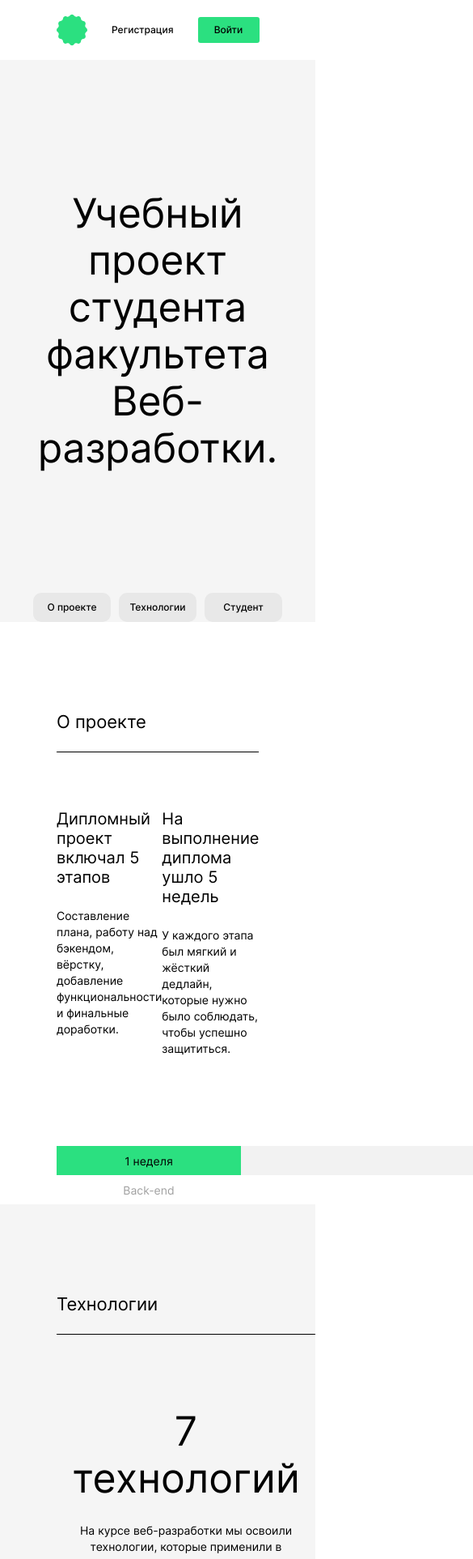
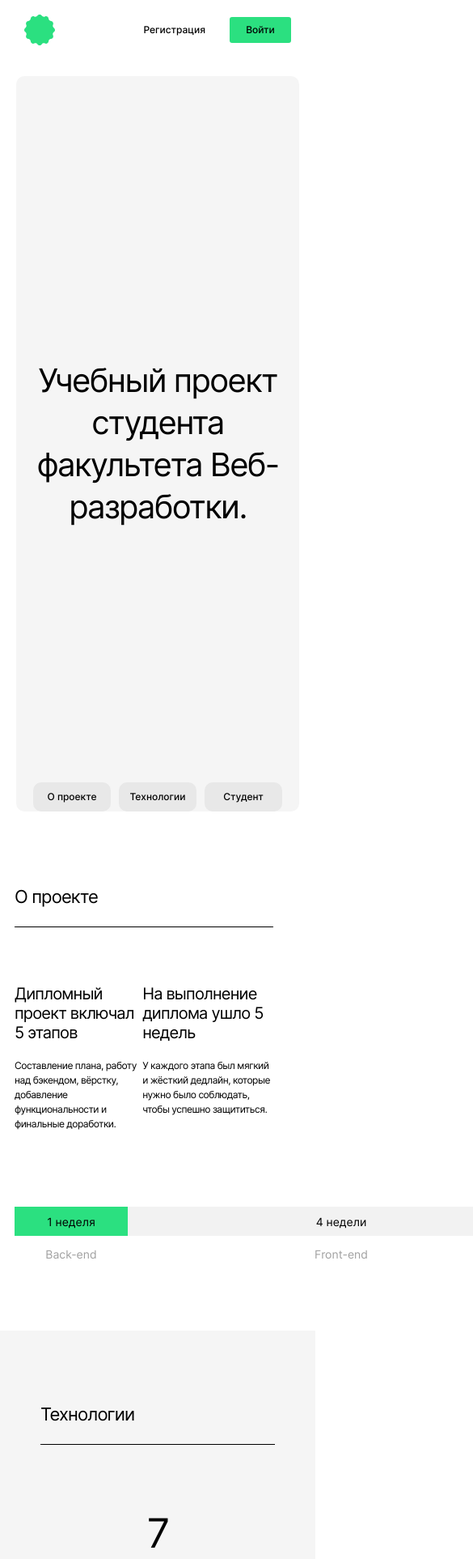
Before and after one commit to DmitriyMGN/movies-explorer-frontend, a React (Create React App) app: page / in a window 390 px wide. Shown: the top 1925 px of the page at 81% size, 585 px wide, since content can reach past the window. Built offline with nearby package versions, Linux system fonts and the light colour scheme.

Commit message:
feat: adaptive

```diff
--- a/public/index.html
+++ b/public/index.html
@@ -24,7 +24,7 @@
       work correctly both with client-side routing and a non-root public URL.
       Learn how to configure a non-root public URL by running `npm run build`.
     -->
-    <title>Mesto</title>
+    <title>Movies</title>
   </head>
   <body>
     <noscript>You need to enable JavaScript to run this app.</noscript>
--- a/src/components/AboutProject/AboutProject.css
+++ b/src/components/AboutProject/AboutProject.css
@@ -2,6 +2,22 @@
   max-width: 1280px;
   min-height: 608px;
   padding: 0 70px;
+}
+
+@media screen and (max-width:768px) {
+  .project {
+    max-width: 768px;
+    min-height: 585px;
+    padding: 0 50px;
+  }
+}
+
+@media screen and (max-width:768px) {
+  .project {
+    max-width: 320px;
+    min-height: 641px;
+    padding: 0 18px;
+  }
 }
 
 .title {
@@ -13,15 +29,50 @@
   font-size: 22px;
   line-height: 27px;
   border-bottom: 1px solid black;
+  letter-spacing: -0.04em;
 }
+
+@media screen and (max-width:768px) {
+  .title {
+    padding: 92px 0 23px;
+  }
+}
+
+@media screen and (max-width:320px) {
+  .title {
+    padding: 70px 0 25px;
+    font-size: 18px;
+    line-height: 22px;
+  }
+}
+
 
 .project__info {
   display: flex;
   justify-content: space-between;
 }
 
+@media screen and (max-width:320px) {
+  .project__info {
+    margin-top: 62px;
+    flex-direction: column;
+  }
+}
+
 .project-about {
   max-width: 550px;
+}
+
+@media screen and (max-width:768px) {
+  .project-about {
+    max-width: 290px;
+  }
+}
+
+@media screen and (max-width:320px) {
+  .project-about {
+    max-width: 284px;
+  }
 }
 
 .project-about__title {
@@ -32,6 +83,22 @@
   font-weight: 400;
   font-size: 20px;
   line-height: 24px;
+  letter-spacing: -0.04em;
+}
+
+
+@media screen and (max-width:768px) {
+  .project-about__title {
+    padding: 70px 0 20px;
+  }
+}
+
+@media screen and (max-width:320px) {
+  .project-about__title {
+    padding: 0 0 15px;
+    font-size: 18px;
+    line-height: 22px;
+  }
 }
 
 .project-about__paragraph {
@@ -42,6 +109,23 @@
   font-weight: 400;
   font-size: 14px;
   line-height: 20px;
+  letter-spacing: -0.04em;
+}
+
+@media screen and (max-width:768px) {
+  .project-about__paragraph {
+    padding: 0 0 93px;
+    font-size: 12px;
+    line-height: 18px;
+  }
+}
+
+@media screen and (max-width:320px) {
+  .project-about__paragraph {
+    padding: 0 0 58px;
+    font-size: 11px;
+    line-height: 16px;
+  }
 }
 
 .project-graph {
@@ -64,6 +148,20 @@
   background-color: #2BE080;
 }
 
+@media screen and (max-width:768px) {
+  .project-graph__backend {
+    min-width: 140px;
+  }
+}
+
+@media screen and (max-width:320px) {
+  .project-graph__backend {
+    min-width: 100px;
+    font-size: 11px;
+    line-height: 13px;
+  }
+}
+
 .project-graph__frontend {
   padding: 0;
   margin: 0;
@@ -80,12 +178,29 @@
   background-color: #F2F2F2;;
 }
 
-.project-graph__backend_text {
+@media screen and (max-width:768px) {
+  .project-graph__frontend {
+    min-width: 528px;
+  }
+}
+
+@media screen and (max-width:320px) {
+  .project-graph__frontend {
+    min-width: 184px;
+    font-size: 11px;
+    line-height: 13px;
+  }
+}
+
+.project-graph_text {
+  padding-top: 14px;
+  min-height: 0;
   background-color: white;
   color: #A0A0A0;
 }
 
-.project-graph__frontend_text {
-  background-color: white;
-  color: #A0A0A0;
+@media screen and (max-width:320px) {
+  .project-graph_text {
+    padding-top: 10px;
+  }
 }
--- a/src/components/AboutProject/AboutProject.js
+++ b/src/components/AboutProject/AboutProject.js
@@ -20,8 +20,8 @@ function AboutProject(props) {
           <p className="project-graph__frontend">4 недели</p>
         </div>
         <div className="project-graph">
-          <p className="project-graph__backend project-graph__backend_text">Back-end</p>
-          <p className="project-graph__frontend project-graph__frontend_text">Front-end</p>
+          <p className="project-graph__backend project-graph_text">Back-end</p>
+          <p className="project-graph__frontend project-graph_text">Front-end</p>
         </div>
     </div>
   );
--- a/src/components/Footer/Footer.js
+++ b/src/components/Footer/Footer.js
@@ -5,9 +5,9 @@ function Footer () {
   return (
     <footer className="footer">
       <p className="footer__copyright">Учебный проект Яндекс.Практикум х BeatFilm.</p>
-      <div className="footer__navbar">
+      <div className="navbar navbar_footer">
         <p className="footer__text">© 2022</p>
-        <div>
+        <div className="navbar__list">
           {location.pathname === '/' && <Link className="navbar__element navbar__element_footer" to="/signup">Яндекс.Практикум</Link> }
           {location.pathname === '/' && <Link className="navbar__element navbar__element_footer" to="/signup">Github</Link> }
         </div>
--- a/src/components/Header/Header.css
+++ b/src/components/Header/Header.css
@@ -1,10 +1,24 @@
 .header {
   max-width: 1140px;
   min-height: 74px;
-  margin: 0 70px;
+  margin: 0 70px 20px;
   display: flex;
   justify-content: space-between;
   align-items: center;
+}
+
+@media screen and (max-width:768px) {
+  .header {
+    max-width: 768px;
+    margin: 0 30px 20px;
+  }
+}
+
+@media screen and (max-width:320px) {
+  .header {
+    max-width: 320px;
+    margin: 0 14px 15px;
+  }
 }
 
 .navbar {
@@ -25,6 +39,14 @@
   cursor: pointer;
 }
 
+@media screen and (max-width:320px) {
+  .navbar__element {
+    margin-left: 15px;
+    font-size: 10px;
+    line-height: 16px;
+  }
+}
+
 .navbar__element_type_button {
   min-width: 76px;
   min-height: 32px;
@@ -32,3 +54,10 @@
   border: none;
   border-radius: 3px;
 }
+
+@media screen and (max-width:320px) {
+  .navbar__element_type_button {
+    min-width: 54px;
+    min-height: 26px;
+  }
+}
--- a/src/components/Portfolio/Portfolio.css
+++ b/src/components/Portfolio/Portfolio.css
@@ -1,5 +1,17 @@
 .portfolio {
   padding: 0 70px;
+}
+
+@media screen and (max-width:768px) {
+  .portfolio {
+    padding: 0 50px;
+  }
+}
+
+@media screen and (max-width:320px) {
+  .portfolio {
+    padding: 0 14px;
+  }
 }
 
 .portfolio__title {
@@ -13,6 +25,21 @@
   color: #A0A0A0;
 }
 
+
+@media screen and (max-width:768px) {
+  .portfolio__title {
+    padding: 90px 0 30px;
+  }
+}
+
+@media screen and (max-width:320px) {
+  .portfolio__title {
+    padding: 68px 0 20px;
+    font-size: 14px;
+    line-height: 20px;
+  }
+}
+
 .portfolio__list {
   margin: 0;
   padding: 0;
@@ -21,10 +48,16 @@
 
 .portfolio__item {
   margin: 0;
-  padding: 20px 0;
+  padding: 20px 0 10px;
   display: flex;
   justify-content: space-between;
   border-bottom: 1px solid #E8E8E8;
+}
+
+@media screen and (max-width:320px) {
+  .portfolio__item {
+    padding: 20px 0;
+  }
 }
 
 .portfolio__link {
@@ -37,6 +70,19 @@
   font-size: 30px;
   line-height: 50px;
   color: black;
+  letter-spacing: -0.04em;
+}
+
+@media screen and (max-width:768px) {
+  .portfolio__link {
+    font-size: 28px;
+  }
+}
+@media screen and (max-width:768px) {
+  .portfolio__link {
+    font-size: 18px;
+    line-height: 28px;
+  }
 }
 
 .portfolio__link-arrow {
@@ -50,3 +96,16 @@
   line-height: 60px;
   color: black;
 }
+
+@media screen and (max-width:768px) {
+  .portfolio__link-arrow {
+    font-size: 28px;
+  }
+}
+
+@media screen and (max-width:320px) {
+  .portfolio__link-arrow {
+    font-size: 18px;
+    line-height: 28px;
+  }
+}
--- a/src/components/Promo/Promo.css
+++ b/src/components/Promo/Promo.css
@@ -3,6 +3,24 @@
   min-height: 493px;
   margin: 0 auto;
   background-color:  #F5F5F5;
+  border-radius: 10px;
+}
+
+
+@media screen and (max-width:768px) {
+  .promo {
+    max-width: 728px;
+    min-height: 834px;
+    margin: 0 20px;
+  }
+}
+
+@media screen and (max-width:320px) {
+  .promo {
+    max-width: 292px;
+    min-height: 586px;
+    margin: 0 14px;
+  }
 }
 
 .promo__title {
@@ -14,5 +32,24 @@
   font-weight: 400;
   font-size: 50px;
   line-height: 58px;
+  letter-spacing: -0.04em;
   text-align: center;
 }
+
+@media screen and (max-width:768px) {
+  .promo__title {
+    max-width: 680px;
+    padding: 350px 0 314px;
+    font-size: 40px;
+    line-height: 52px;
+  }
+}
+
+@media screen and (max-width:320px) {
+  .promo__title {
+    max-width: 292px;
+    padding: 220px 0 212px;
+    font-size: 29px;
+    line-height: 37px;
+  }
+}
--- a/src/components/Techs/Techs.css
+++ b/src/components/Techs/Techs.css
@@ -2,7 +2,30 @@
   max-width: 1280px;
   min-height: 625px;
   background-color:  #F5F5F5;
-  padding-left: 70px;
+  padding: 0 50px;
+}
+
+@media screen and (max-width:768px) {
+  .techs {
+    min-height: 567px;
+  }
+}
+
+@media screen and (max-width:320px) {
+  .techs {
+    min-height: 651px;
+    padding: 0 18px;
+  }
+}
+
+.title_techs {
+  padding-top: 90px;
+}
+
+@media screen and (max-width:320px) {
+  .title_techs {
+    padding-top: 70px;
+  }
 }
 
 .techs__title {
@@ -14,6 +37,21 @@
   font-size: 50px;
   line-height: 58px;
   text-align: center;
+  letter-spacing: -0.04em;
+}
+
+@media screen and (max-width:768px) {
+  .techs__title {
+    padding: 80px 0 20px;
+  }
+}
+
+@media screen and (max-width:320px) {
+  .techs__title {
+    font-size: 30px;
+    line-height: 36px;
+    padding: 63px 0 20px;
+  }
 }
 
 .techs__paragraph {
@@ -26,6 +64,23 @@
   font-size: 14px;
   line-height: 20px;
   text-align: center;
+  letter-spacing: -0.04em;
+}
+
+@media screen and (max-width:768px) {
+  .techs__paragraph {
+    margin: 0 auto 85px;
+    font-size: 12px;
+    line-height: 18px;
+  }
+}
+
+@media screen and (max-width:320px) {
+  .techs__paragraph {
+    margin: 0 auto 50px;
+    font-size: 11px;
+    line-height: 16px;
+  }
 }
 
 .techs__list {
@@ -36,10 +91,19 @@
   justify-content: center;
 }
 
+@media screen and (max-width:320px) {
+  .techs__list {
+    max-width: 188px;
+    margin: 0 auto;
+    justify-content: space-between;
+    flex-wrap: wrap;
+  }
+}
+
 .techs__item {
   width: 90px;
   min-height: 60px;
-  margin: 0 10px;
+  margin: 0 5px;
   padding: 0;
   font-family: 'Inter';
   font-style: normal;
@@ -52,4 +116,22 @@
   display: flex;
   justify-content: center;
   align-items: center;
+  letter-spacing: -0.04em;
 }
+
+@media screen and (max-width:768px) {
+  .techs__item {
+    width: 84px;
+    min-height: 57px;
+    font-size: 12px;
+    line-height: 15px;
+  }
+}
+
+@media screen and (max-width:320px) {
+  .techs__item {
+   margin: 5px;
+   font-size: 12px;
+   line-height: 15px;
+  }
+}
--- a/src/components/Techs/Techs.js
+++ b/src/components/Techs/Techs.js
@@ -1,7 +1,7 @@
 function Techs(props) {
   return (
    <div className="techs">
-      <h2 className="title">Технологии</h2>
+      <h2 className="title title_techs">Технологии</h2>
       <h3 className="techs__title">7 технологий</h3>
       <p className="techs__paragraph">На курсе веб-разработки мы освоили технологии, которые применили в дипломном проекте.</p>
       <ul className="techs__list">
```
Also changed, not shown: src/components/AboutMe/AboutMe.css (+97 -2 lines), src/components/Footer/Footer.css (+72 -4 lines).
